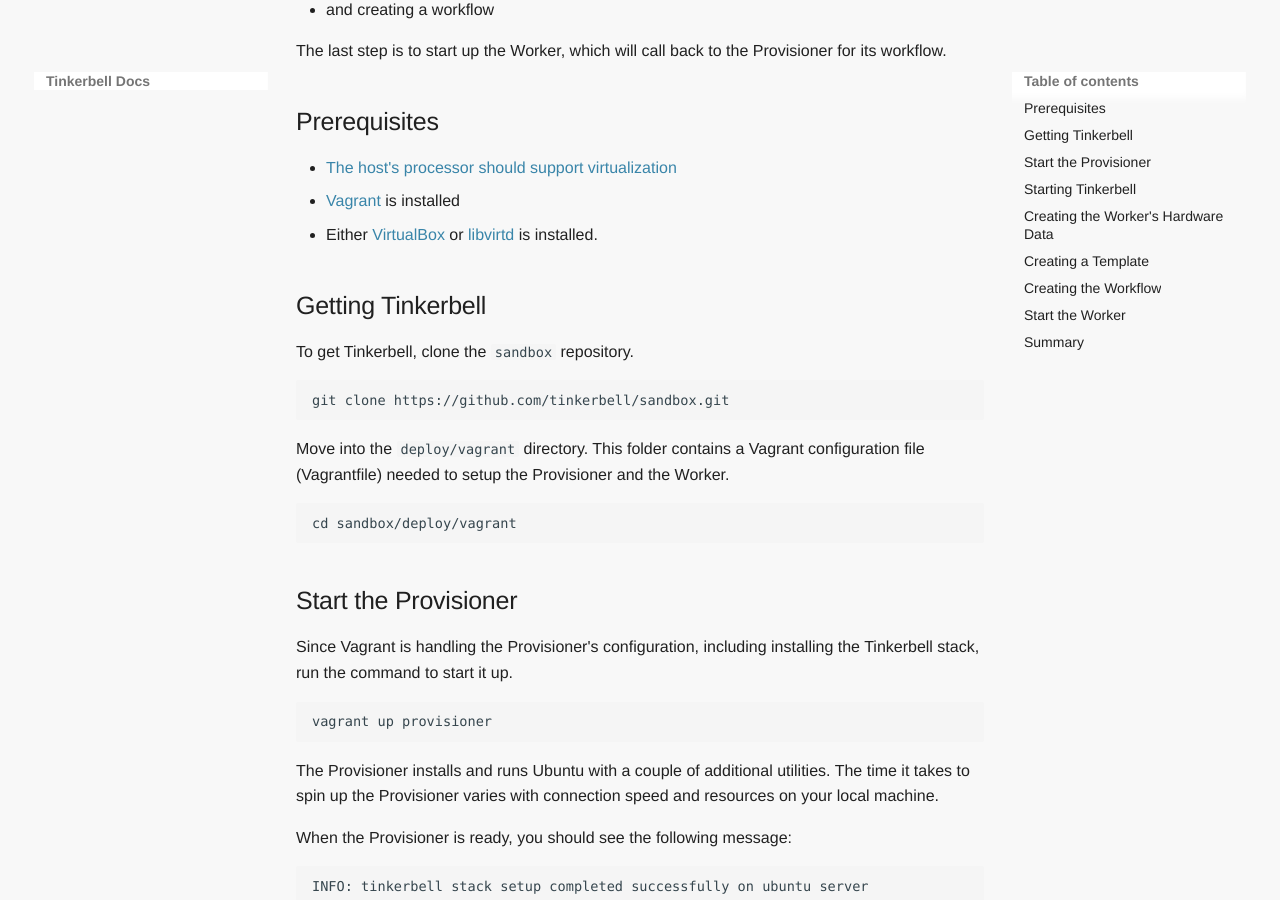
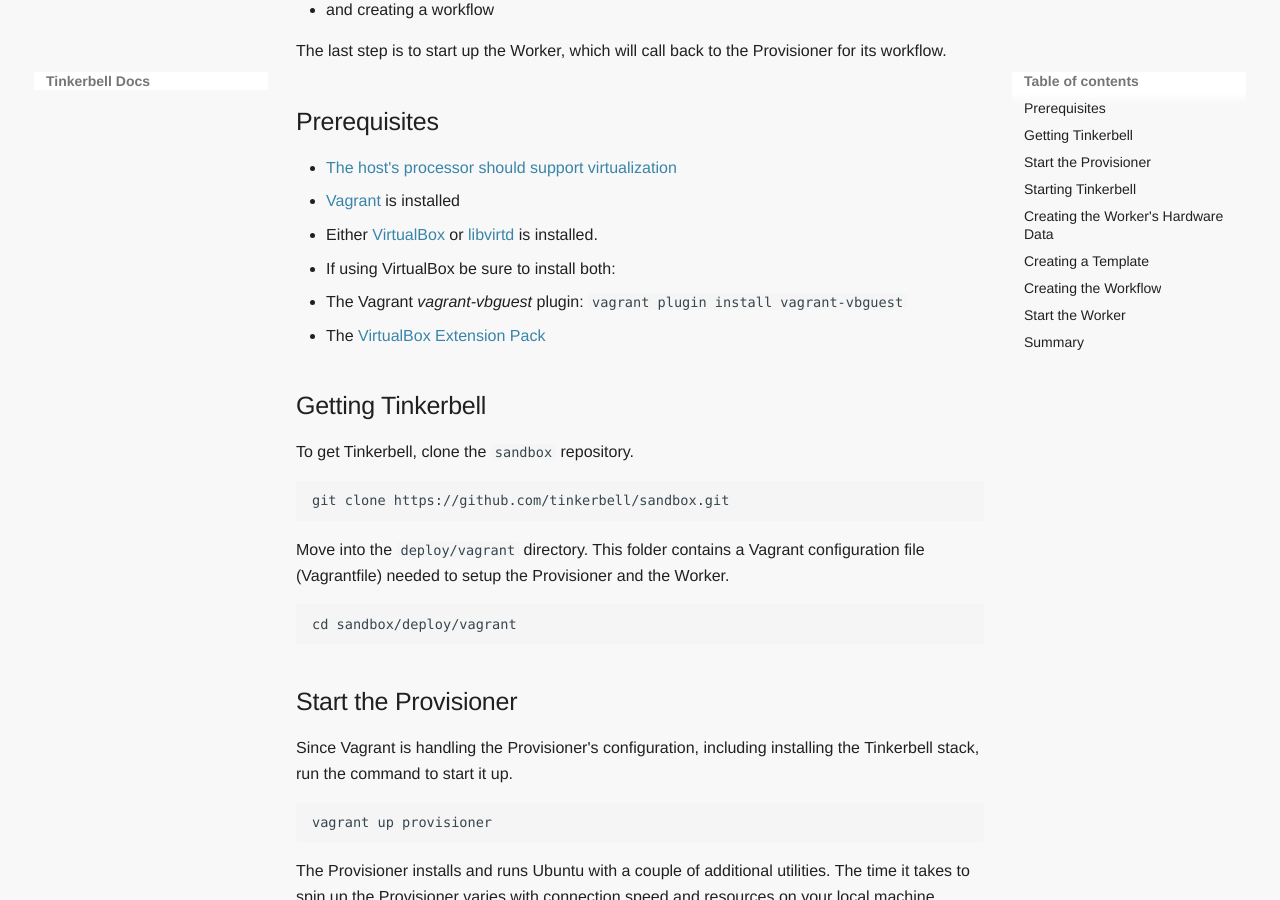
Before and after one commit to tinkerbell/tinkerbell-docs, an MkDocs documentation site: the page built from docs/setup/local-vagrant.md, in a window 1280 px wide and 900 px high, scrolled down 437 px. Built offline with MkDocs 1.6.1 and Material for MkDocs 9.7.7, drawn with Linux system fonts in a browser that asks for light colours; some web fonts are replaced.

Commit message:
Added extra instructions for VirtualBox users

```diff
--- a/docs/setup/local-vagrant.md
+++ b/docs/setup/local-vagrant.md
@@ -21,6 +21,9 @@
 - [The host's processor should support virtualization](https://www.cyberciti.biz/faq/linux-xen-vmware-kvm-intel-vt-amd-v-support/)
 - [Vagrant](https://www.vagrantup.com/downloads) is installed
 - Either [VirtualBox](https://www.virtualbox.org/) or [libvirtd](https://libvirt.org/) is installed.
+- If using VirtualBox be sure to install both:
+  - The Vagrant *vagrant-vbguest* plugin: `vagrant plugin install vagrant-vbguest`
+  - The [VirtualBox Extension Pack](https://www.virtualbox.org/wiki/Downloads)
 
 ## Getting Tinkerbell
 
```
